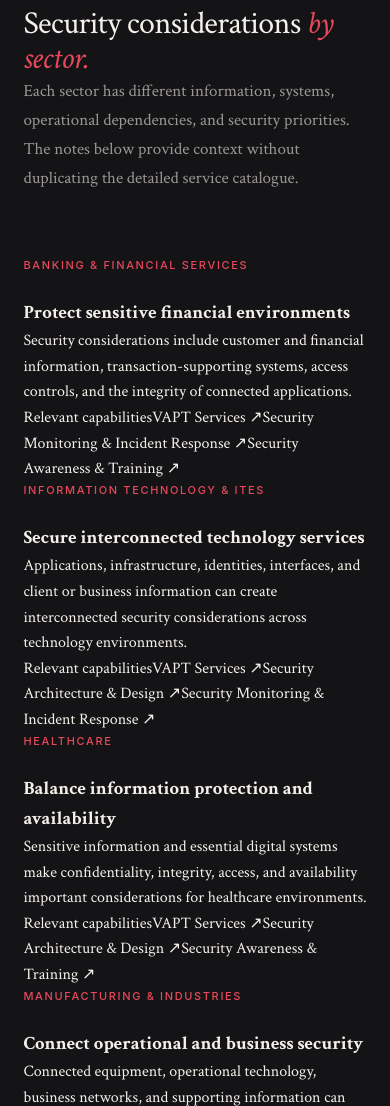
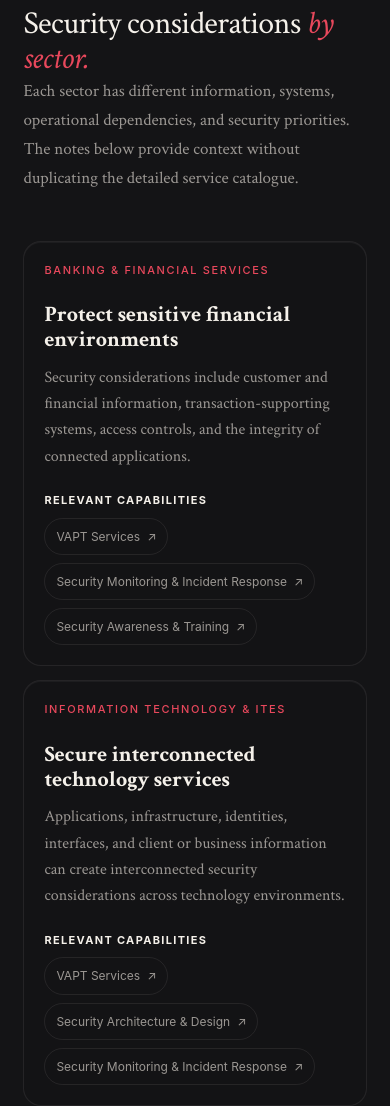
Before and after one commit to gunpro913/ZSecura-v2, a plain HTML site: page industries.html in a window 390 px wide. Shown: the part 1139-2245 px from the top of the page. Drawn offline with Linux system fonts and the light colour scheme.

Commit message:
Style dedicated Industries context grid

```diff
--- a/carousel.css
+++ b/carousel.css
@@ -25,6 +25,18 @@
 .industry-disclaimer { margin-top:var(--space-8); display:flex; align-items:center; justify-content:space-between; gap:var(--space-3); border-top:1px solid var(--line); padding-top:var(--space-4); }
 .industry-disclaimer .section-label { margin-bottom:0; }
 
+/* ===== INDUSTRIES DETAIL CONTEXT ===== */
+.industry-details .section-header { margin-bottom:var(--space-6); }
+.industry-detail-grid { display:grid; grid-template-columns:repeat(2,minmax(0,1fr)); gap:18px; }
+.industry-detail { min-width:0; padding:clamp(22px,2.4vw,30px); border:1px solid var(--line); border-radius:var(--radius-lg); background:rgba(20,20,22,.42); box-shadow:inset 0 1px rgba(255,255,255,.04); }
+.industry-detail h3 { font-size:clamp(22px,2.2vw,30px); line-height:1.12; margin:8px 0 12px; }
+.industry-detail > p:not(.section-label) { color:var(--text-muted); line-height:1.65; }
+.industry-capabilities { display:flex; flex-wrap:wrap; gap:9px; margin-top:22px; align-items:center; }
+.industry-capabilities > span { width:100%; color:var(--text); font-family:var(--font-sans); font-size:11px; font-weight:700; letter-spacing:.12em; text-transform:uppercase; }
+.industry-capabilities a { display:inline-flex; align-items:center; gap:7px; padding:8px 11px; border:1px solid var(--line); border-radius:999px; color:var(--text-muted); font-family:var(--font-sans); font-size:12px; transition:color .25s ease,background .25s ease,border-color .25s ease; }
+.industry-capabilities a:hover { color:var(--text); background:rgba(245,240,232,.045); border-color:rgba(245,240,232,.16); }
+.industry-capabilities a:focus-visible { outline:2px solid var(--accent); outline-offset:3px; }
+
 /* ===== SERVICES PAGE DETAIL ===== */
 .service-details .section-header { margin-bottom:var(--space-6); }
 .service-detail-grid { display:grid; grid-template-columns:repeat(2,minmax(0,1fr)); gap:18px; }
@@ -49,7 +61,8 @@
   .card-actions { gap:8px; }
   .card-carousel-controls { gap:9px; margin-top:6px; }
   .card-carousel-nav { width:44px; height:44px; flex-basis:44px; }
-  .service-detail-grid { grid-template-columns:1fr; gap:14px; }
-  .service-detail { padding:20px; }
+  .industry-detail-grid,.service-detail-grid { grid-template-columns:1fr; gap:14px; }
+  .industry-detail,.service-detail { padding:20px; }
+  .industry-capabilities { gap:8px; }
 }
-@media(prefers-reduced-motion:reduce){ .card-carousel-track { transition:none; } .premium-card.is-active { animation:none; } .card-carousel-nav,.card-carousel-dot::before { transition:none; } }
+@media(prefers-reduced-motion:reduce){ .card-carousel-track { transition:none; } .premium-card.is-active { animation:none; } .card-carousel-nav,.card-carousel-dot::before,.industry-capabilities a { transition:none; } }
```
